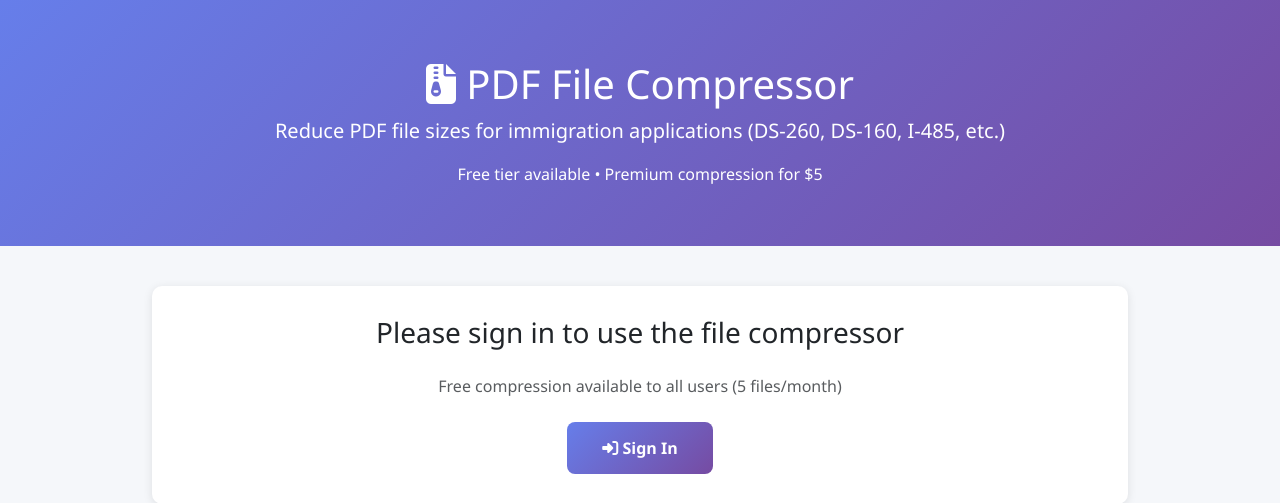
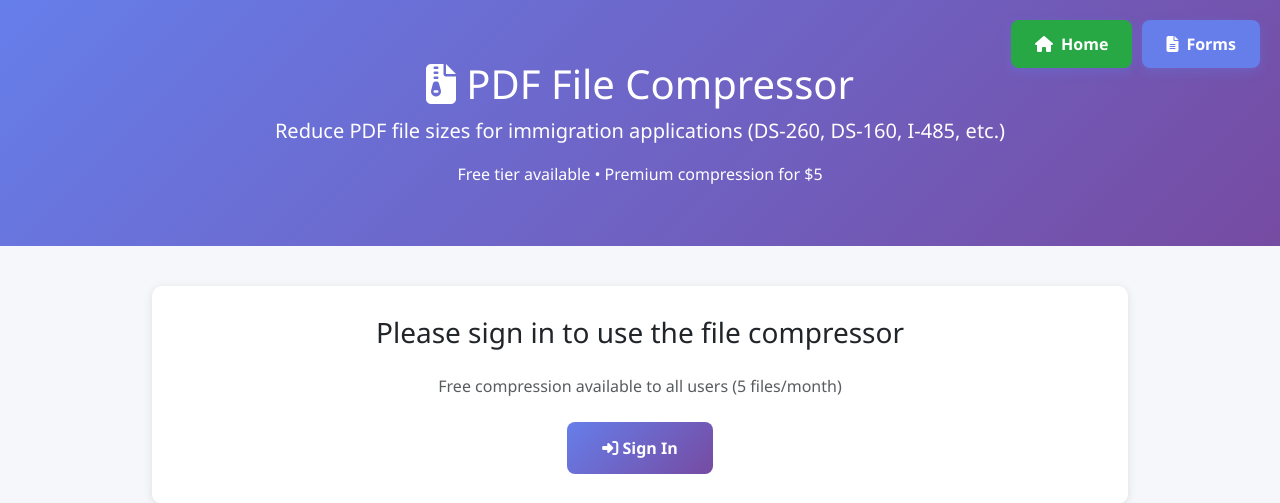
Before and after one commit to Prasan1/immigration, a Flask app: page /file-compressor in a window 1280 px wide. Shown: the top 503 px of the page. Run offline with Flask 3, Linux system fonts and the light colour scheme; some libraries are stand-ins or nearby versions.

Commit message:
Add navigation buttons to file compressor page
- Added fixed navigation buttons at top-right
- Home button (green) links to homepage
- Forms button links to forms library
- Matches style of other template pages
- Buttons stay visible while scrolling

🤖 Generated with Claude Code (https://claude.com/claude-code)

Co-Authored-By: Claude Sonnet 4.5 <noreply@anthropic.com>

```diff
--- a/templates/file_compressor.html
+++ b/templates/file_compressor.html
@@ -237,9 +237,56 @@
                 grid-template-columns: 1fr;
             }
         }
+
+        .action-buttons {
+            position: fixed;
+            top: 20px;
+            right: 20px;
+            z-index: 1000;
+            display: flex;
+            gap: 10px;
+        }
+
+        .btn-action {
+            background: #667eea;
+            color: white;
+            border: none;
+            padding: 12px 24px;
+            border-radius: 8px;
+            font-weight: 600;
+            cursor: pointer;
+            box-shadow: 0 4px 12px rgba(102, 126, 234, 0.3);
+            text-decoration: none;
+            display: inline-flex;
+            align-items: center;
+            gap: 8px;
+        }
+
+        .btn-action:hover {
+            background: #5568d3;
+            color: white;
+            text-decoration: none;
+        }
+
+        .btn-home {
+            background: #28a745;
+        }
+
+        .btn-home:hover {
+            background: #218838;
+        }
     </style>
 </head>
 <body>
+    <div class="action-buttons">
+        <a href="/" class="btn-action btn-home">
+            <i class="fas fa-home"></i> Home
+        </a>
+        <a href="/forms" class="btn-action">
+            <i class="fas fa-file-alt"></i> Forms
+        </a>
+    </div>
+
     <div class="hero-section">
         <div class="container text-center">
             <h1><i class="fas fa-file-archive"></i> PDF File Compressor</h1>
```
